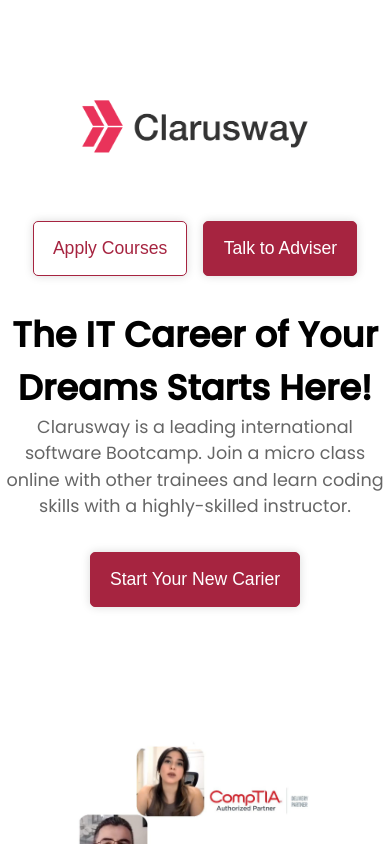
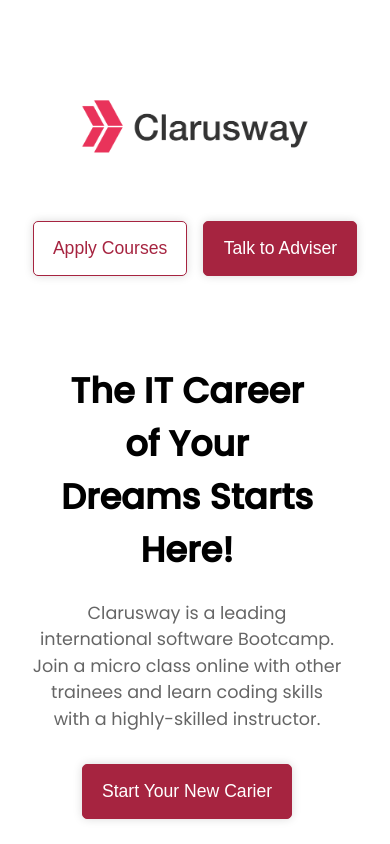
Before and after one commit to hakanbilgi/clarusway_styled.components_react_project, a React (Create React App) app: page / in a window 390 px wide. Shown: the top 844 px of the page. Built offline with nearby package versions, Linux system fonts and the light colour scheme.

Commit message:
responsive

```diff
--- a/src/components/Header.jsx
+++ b/src/components/Header.jsx
@@ -14,8 +14,10 @@
       </Nav>
 
       <Flex>
-        <div>
-          <h1>The IT Career of Your Dreams Starts Here!</h1>
+        <div style={{ maxWidth: "800" }}>
+          <h1 style={{margin:"1.5rem" }}>
+            The IT Career of Your Dreams Starts Here!
+          </h1>
           <p>
             Clarusway is a leading international software Bootcamp. Join a micro
             class online with other trainees and learn coding skills with a
--- a/src/components/styles/Flex.styled.jsx
+++ b/src/components/styles/Flex.styled.jsx
@@ -5,6 +5,9 @@
   align-items: center;
   justify-content: space-between;
   gap: 2rem;
+  text-align:center;
+  margin: 2rem 3rem 2rem 2rem;
+
   @media (max-width: ${({ theme }) => theme.responsive}) {
     flex-direction: column;
     text-align: center;
--- a/src/components/styles/Header.styled.jsx
+++ b/src/components/styles/Header.styled.jsx
@@ -2,7 +2,10 @@
 
 const StyledHeader = styled.header`
   background-color: ${({ theme }) => theme.colors.header};
+   max-width: ${({ theme }) => theme["max-width"]};
+   margin: auto;
   padding: 4rem 0;
+
 `;
 
 export const Logo = styled.img`
```
